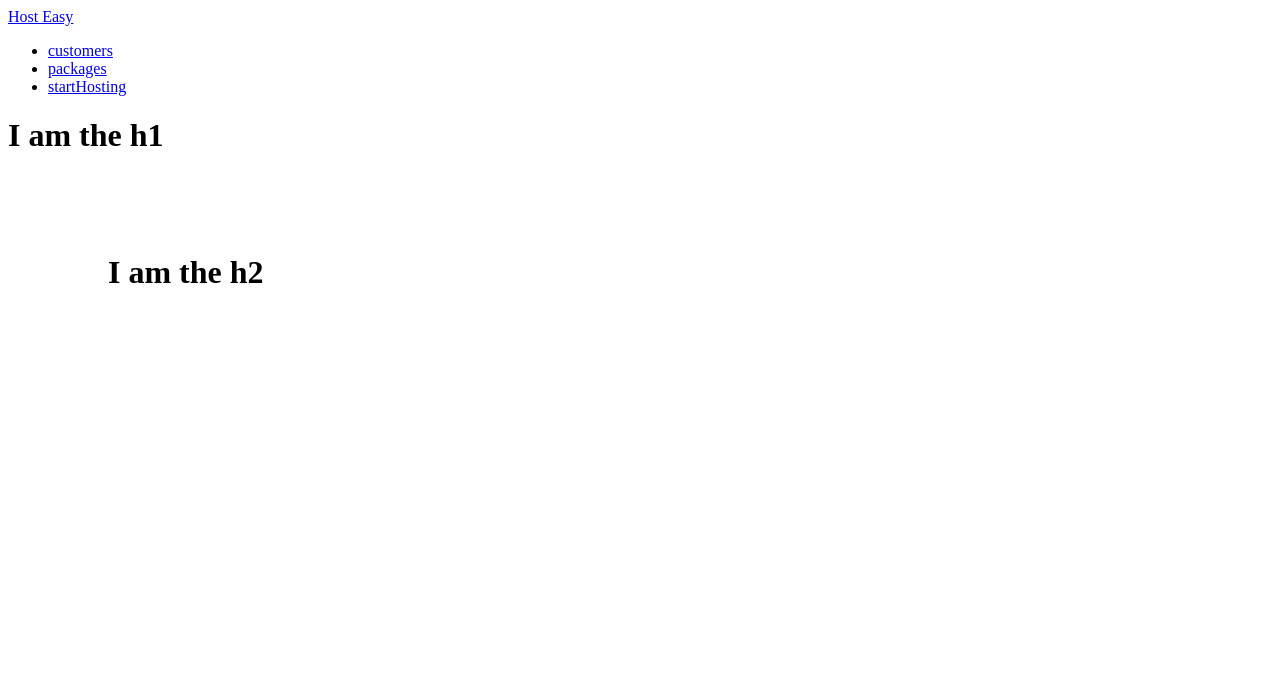
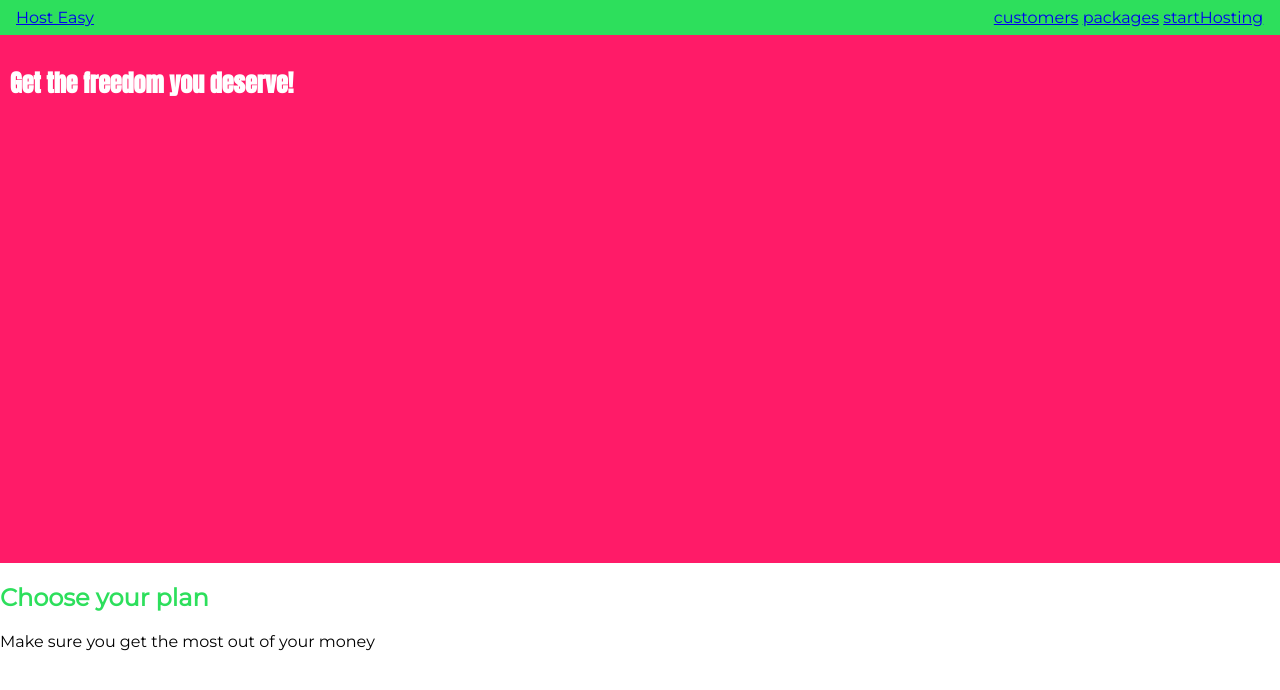
Before and after one commit to mohammedrafathz/Host-Easy, a plain HTML site: page index.html in a window 1280 px wide. Drawn offline with Linux system fonts and the light colour scheme.

Commit message:
navigation header and its sytling

```diff
--- a/index.html
+++ b/index.html
@@ -5,24 +5,46 @@
     <meta name="viewport" content="width=device-width, initial-scale=1.0" />
     <meta http-equiv="X-UA-Compatible" content="ie=edge" />
     <title>Document</title>
+    <link
+      href="https://fonts.googleapis.com/css?family=Anton&display=swap"
+      rel="stylesheet"
+    />
+    <link
+      href="https://fonts.googleapis.com/css?family=Montserrat&display=swap"
+      rel="stylesheet"
+    />
     <link rel="stylesheet" href="style.css" />
   </head>
   <body>
-    <header>
-      <div>
+    <header class="main-header">
+      <div >
         <a href="/index.html">
           Host Easy
         </a>
       </div>
-      <nav>
-        <ul>
-          <li><a href="customers.html">customers</a></li>
-          <li><a href="packages.html">packages</a></li>
-          <li><a href="startHosting.html">startHosting</a></li>
+      <nav class="main-nav">
+        <ul class="main-nav__items">
+          <li class="main-nav__item">
+            <a href="customers/index.html">customers</a>
+          </li>
+          <li class="main-nav__item">
+            <a href="packages/index.html">packages</a>
+          </li>
+          <li class="main-nav__item">
+            <a href="startHosting/index.html">startHosting</a>
+          </li>
         </ul>
       </nav>
     </header>
-    <h1>I am the h1</h1>
-    <h1 style="margin: 100px;">I am the h2</h1>
+
+    <main>
+      <section id="product-overview">
+        <h1>Get the freedom you deserve!</h1>
+      </section>
+      <section id="plans">
+        <h1 class="section-title">Choose your plan</h1>
+        <p>Make sure you get the most out of your money</p>
+      </section>
+    </main>
   </body>
 </html>
--- a/style.css
+++ b/style.css
@@ -2,6 +2,49 @@
   box-sizing: border-box;
 }
 
-body{
+body {
+  font-family: "Montserrat", sans-serif;
+  margin: 0;
+}
 
+#product-overview {
+  background: #ff1b68;
+  width: 100%;
+  height: 528px;
+  padding: 10px;
 }
+
+#product-overview h1 {
+  color: white;
+  font-family: "Anton", sans-serif;
+}
+
+.section-title {
+  color: #2ddf5c;
+}
+
+.main-header {
+  background: #2ddf5c;
+  width: 100%;
+  padding: 8px 16px;
+}
+
+.main-nav__items {
+  list-style: none;
+  margin: 0;
+  padding: 0;
+}
+
+.main-nav__item {
+  display: inline-block;
+}
+
+.main-nav {
+  display: inline-block;
+  text-align: right;
+  width: calc(100% - 83px);
+}
+
+.main-header > div {
+  display: inline-block;
+}
```
